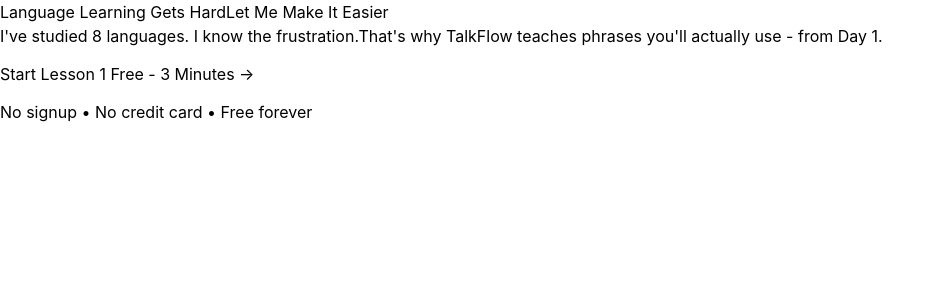
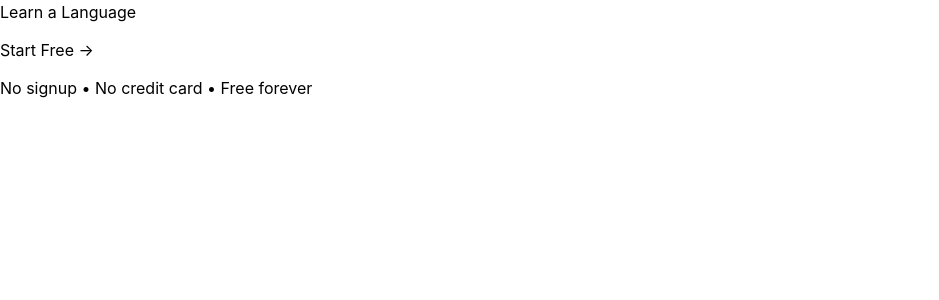
Before and after one commit to Tokyonomaku/talk-flow-rebrand, a React (Vite) app: page / in a window 1280 px wide. Shown: the top 300 px of the page, without its empty margins (0-939 px from the left). Built offline with nearby package versions, Linux system fonts and the light colour scheme.

Commit message:
Simplify landing page layout

```diff
--- a/src/pages/HomePage.jsx
+++ b/src/pages/HomePage.jsx
@@ -1,70 +1,34 @@
-import { gaEvent } from '../utils/analytics';
-import { logEvent } from '../utils/eventLog';
-
-function goToSelect() {
+function goToChooseLanguages() {
   try {
-    window.history.pushState({}, '', '/select?language=french');
+    window.history.pushState({}, '', '/choose-languages');
     window.dispatchEvent(new PopStateEvent('popstate'));
   } catch (_) {
-    window.location.href = '/select?language=french';
+    window.location.href = '/choose-languages';
   }
 }
 
-function trackCtaClick(buttonLocation) {
-  gaEvent('homepage_cta_clicked', {
-    button_location: buttonLocation,
-    button_text: 'Start Lesson 1 Free - 3 Minutes →',
-    destination: '/select?language=french',
-  });
-  logEvent('homepage_cta_clicked', {
-    button_location: buttonLocation,
-    destination: '/select?language=french',
-  });
-}
-
 export default function HomePage() {
-  const onCta = (location) => {
-    trackCtaClick(location);
-    goToSelect();
-  };
-
   return (
     <div className="bg-white text-slate-900">
       <main className="mx-auto w-full px-5">
-        {/* HERO (above the fold) */}
         <section className="min-h-[100svh] w-full flex items-center justify-center py-10">
-          <div className="w-full max-w-[720px] text-center">
-            <div className="space-y-6">
-              <div className="space-y-3">
-                <h1 className="text-[30px] leading-[1.12] font-extrabold tracking-[-0.02em] sm:text-[40px] md:text-[48px]">
-                  <span className="block">Language Learning Gets Hard</span>
-                  <span className="block">Let Me Make It Easier</span>
+          <div className="w-full max-w-[720px] text-center space-y-6">
+            <h1 className="text-[36px] leading-[1.1] font-extrabold sm:text-[44px] md:text-[56px]">
+              Learn a Language
             </h1>
-                <p className="text-[15px] leading-[1.45] font-semibold text-slate-600 sm:text-[16px]">
-                  <span className="block">I&apos;ve studied 8 languages. I know the frustration.</span>
-                  <span className="block">
-                    That&apos;s why TalkFlow teaches phrases you&apos;ll actually use - from Day 1.
-                  </span>
-                </p>
-              </div>
-
-              <div className="space-y-2">
             <button
               type="button"
-                  onClick={() => onCta('hero_primary')}
+              onClick={goToChooseLanguages}
               className="mx-auto w-full max-w-[420px] rounded-full bg-gradient-to-r from-[#FF6B35] to-[#FF4500] px-6 text-[16px] font-extrabold tracking-[-0.01em] text-white shadow-[0_18px_40px_rgba(255,69,0,0.22)] transition-transform active:translate-y-[1px] focus:outline-none focus-visible:ring-4 focus-visible:ring-orange-200"
               style={{ height: 52 }}
             >
-                  Start Lesson 1 Free - 3 Minutes →
+              Start Free →
             </button>
-                <div className="text-center text-[12px] font-semibold text-slate-500">
+            <p className="text-center text-[12px] font-semibold text-slate-500">
               No signup • No credit card • Free forever
-                </div>
-              </div>
-            </div>
+            </p>
           </div>
         </section>
-
       </main>
     </div>
   );
```
Lines whose indentation alone changed are shown as unchanged.
